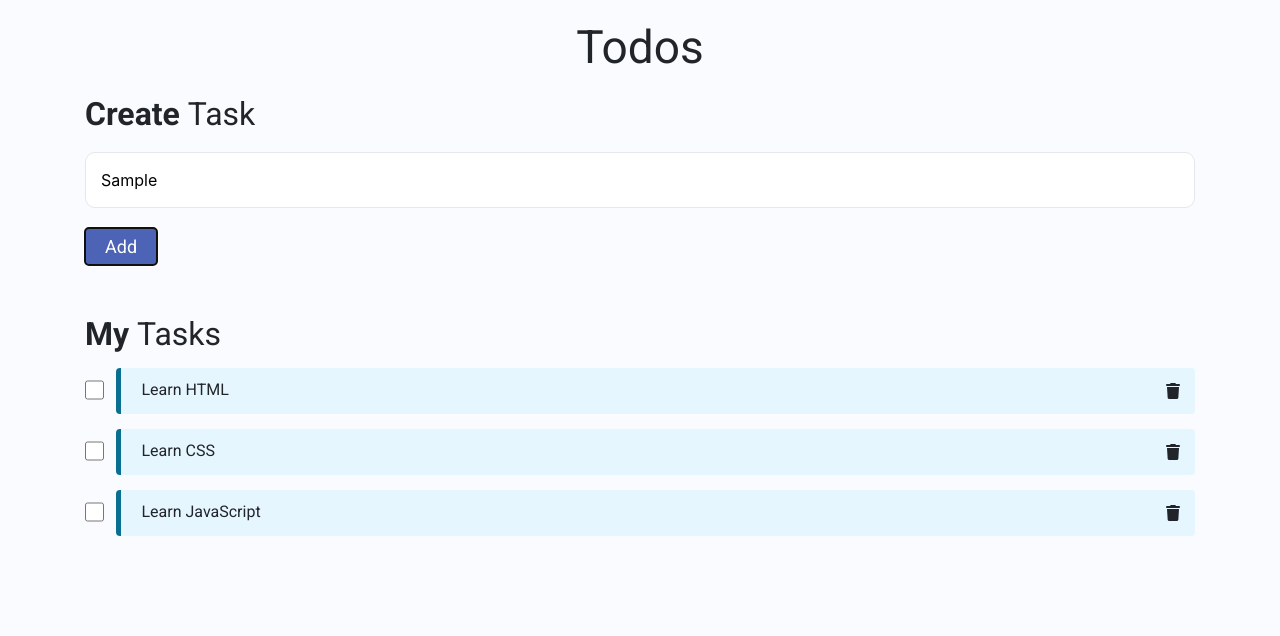
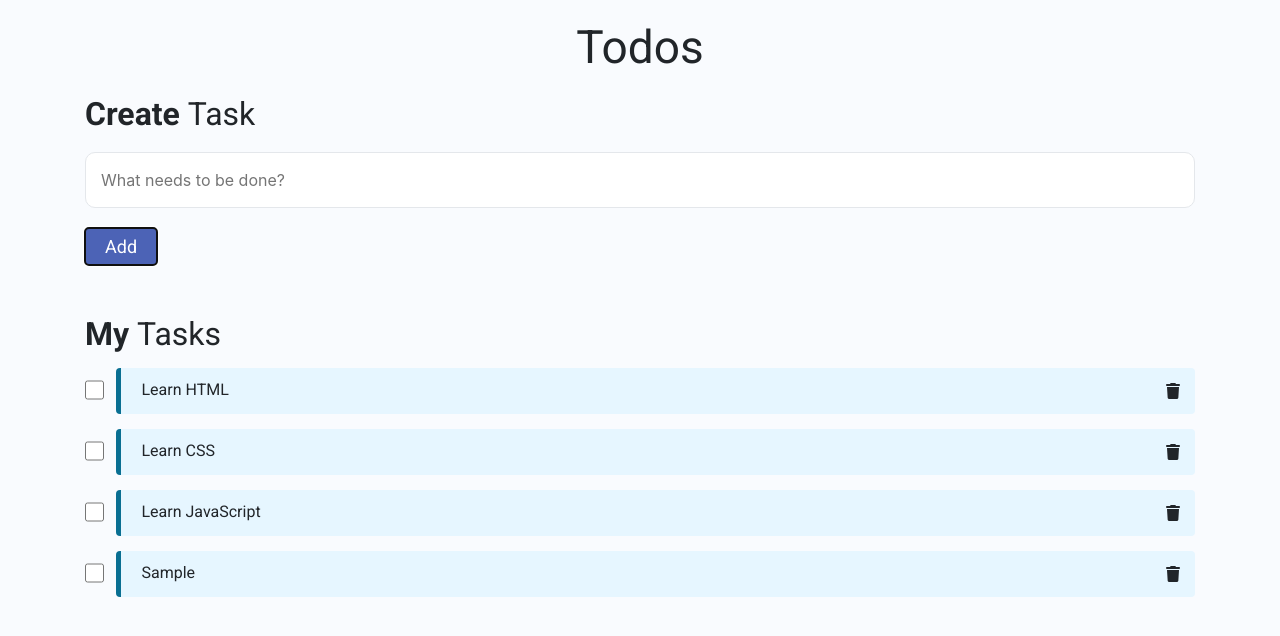
Before and after one commit to harry07733/Todo-Application, a plain HTML site: page index.html in a window 1280 px wide. Both pictures are taken after typing "Sample" into the empty fields and a click on the button "Add". Drawn offline with nearby package versions, Linux system fonts and the light colour scheme; a web font is replaced by a local one.

Commit message:
Updated todo application logic and UI

```diff
--- a/index.html
+++ b/index.html
@@ -18,8 +18,8 @@
             <h1 class="create-task-heading">
               Create <span class="create-task-heading-subpart">Task</span>
             </h1>
-            <input type="text" id="todoUserInput" class="todo-user-input" />
-            <button class="add-todo-button">Add</button>
+            <input type="text" id="todoUserInput" class="todo-user-input"  placeholder="What needs to be done?"/>
+            <button class="add-todo-button" id="addTodoButton">Add</button>
             <h1 class="todo-items-heading">
               My <span class="todo-items-heading-subpart">Tasks</span>
             </h1>
--- a/todo.css
+++ b/todo.css
@@ -99,3 +99,7 @@
 .delete-icon {
   padding: 15px;
 }
+
+.checked {
+  text-decoration: line-through;
+}
--- a/todo.js
+++ b/todo.js
@@ -15,11 +15,36 @@ let todoList = [
     }
 ];
 
+let todoCount = todoList.length;
+
+function onTodoStatusChanged(checkboxId, labelId) {
+    // let checkboxElement = document.getElementById(checkboxId);
+    let labelElement = document.getElementById(labelId);
+    // if(checkboxElement.checked === true){
+    //     labelElement.classList.add("checked");
+    // }
+    // else{
+    //     labelElement.classList.remove("checked");
+    // }
+
+    labelElement.classList.toggle("checked");
+}
+
+function onDeleteTodo(todoId) {
+    let todoElement = document.getElementById(todoId);
+
+    todoItemsContainer.removeChild(todoElement);
+}
+
 function createAndAppendTodo(todo) {
     let checkboxId = "checkbox" + todo.uniqueNo;
+    let labelId = "label" + todo.uniqueNo;
+    let todoId = "todo" + todo.uniqueNo;
+
     // For li
     let todoElement = document.createElement("li");
     todoElement.classList.add("todo-item-container", "d-flex", "flex-row");
+    todoElement.id = todoId;
     todoItemsContainer.appendChild(todoElement);
 
     // For input
@@ -27,6 +52,11 @@ function createAndAppendTodo(todo) {
     inputElement.type = "checkbox";
     inputElement.id = checkboxId;
     inputElement.classList.add("checkbox-input");
+
+    inputElement.onclick = function() {
+        onTodoStatusChanged(checkboxId, labelId);
+    }
+
     todoElement.appendChild(inputElement);
 
     // For div
@@ -40,6 +70,7 @@ function createAndAppendTodo(todo) {
     labelElement.setAttribute("for", checkboxId);
     labelElement.classList.add("checkbox-label");
     labelElement.textContent = todo.text ;
+    labelElement.id = labelId;
     labelContainer.appendChild(labelElement);
 
     // For div
@@ -50,6 +81,9 @@ function createAndAppendTodo(todo) {
     // For i
     let iconElement = document.createElement("i");
     iconElement.classList.add("fa-solid", "fa-trash", "delete-icon");
+    iconElement.onclick = function() {
+        onDeleteTodo(todoId);
+    }
     deleteIconContainer.appendChild(iconElement);
 }
 // createAndAppendTodo(todoList[0]);
@@ -59,3 +93,27 @@ function createAndAppendTodo(todo) {
 for(let todo of todoList){
     createAndAppendTodo(todo);
 }
+
+
+function onAddTodo() {
+    let userInputElement = document.getElementById("todoUserInput");
+    let userInputValue = userInputElement.value;
+    if(userInputValue === ""){
+        alert("Enter a valid text!!");
+        return;
+    }
+    todoCount += 1;
+
+    let newTodo = {
+        text: userInputValue,
+        uniqueNo: todoCount
+    }
+
+    createAndAppendTodo(newTodo);
+    userInputElement.value = "";
+}
+
+let addTodoButton = document.getElementById("addTodoButton");
+addTodoButton.onclick = function() {
+    onAddTodo();
+}
```
